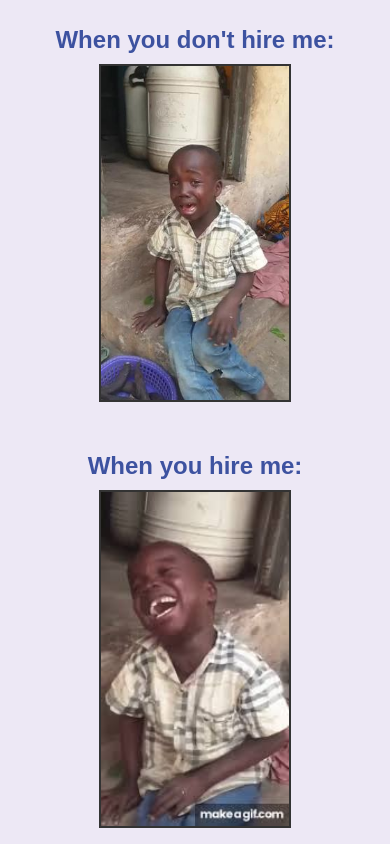
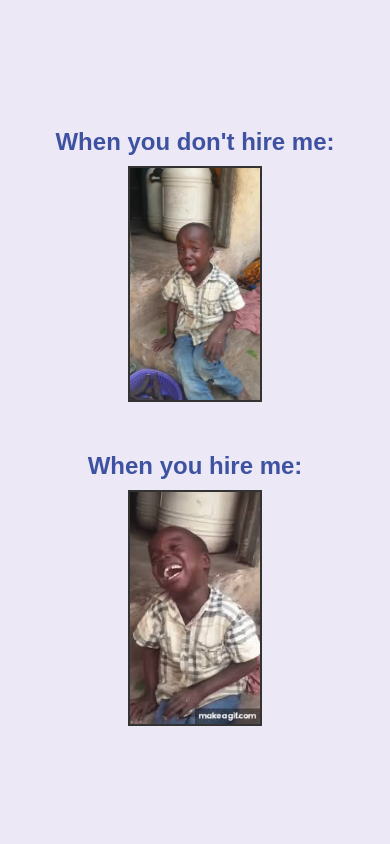
Before and after one commit to Sodeeqalli/portfolio, a plain HTML site: page hire.html in a window 390 px wide. Drawn offline with Linux system fonts and the light colour scheme.

Commit message:
Optimisation

```diff
--- a/hire.css
+++ b/hire.css
@@ -16,7 +16,7 @@ body {
 }
 
 .meme img {
-    width: 10rem;
+    width: 20rem;
     height: auto;
     border: 2px solid #333;
 }
@@ -26,3 +26,12 @@ body {
     font-weight: bold;
     margin: 10px 0;
 }
+
+@media only screen and (max-width: 450px) {
+
+    .meme img {
+        width: 7rem;
+
+    }
+
+}
```
